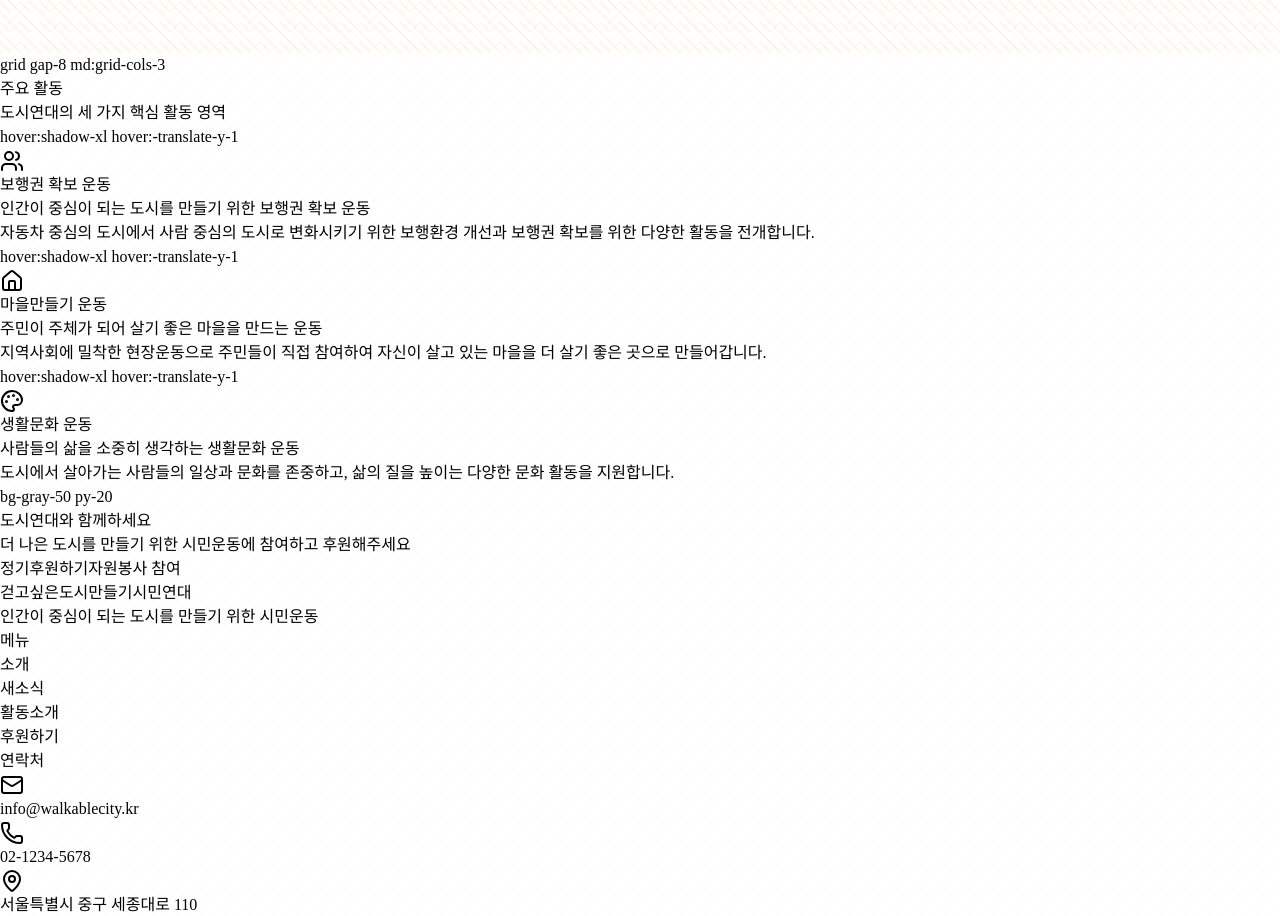
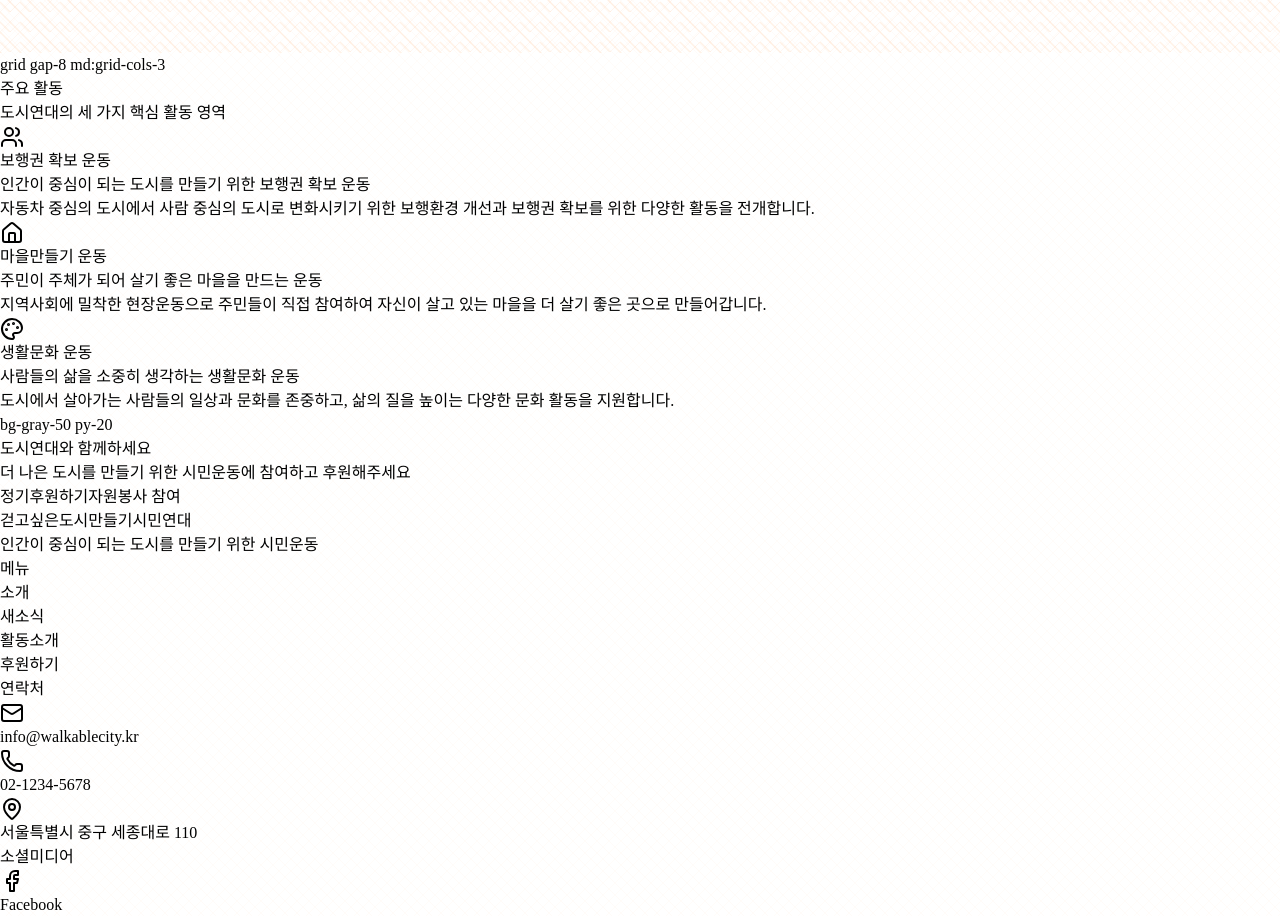
Before and after one commit to photiary/dosi, a Next.js app in the folder apps/web/: page / in a window 1280 px wide. Shown: the part 1400-2316 px from the top of the page. Built offline with nearby package versions, Linux system fonts and the light colour scheme.

Commit message:
주요 활동 카드 디자인 적용

```diff
--- a/apps/web/app/page.tsx
+++ b/apps/web/app/page.tsx
@@ -294,29 +294,29 @@ export default function Page() {
           <div className="grid gap-8 md:grid-cols-3">
             <ActivityCard
               icon={Users}
-              iconColor="text-blue-600"
-              iconBgColor="bg-blue-100"
+              variant="turquoise"
               title="보행권 확보 운동"
               description="인간이 중심이 되는 도시를 만들기 위한 보행권 확보 운동"
               content="자동차 중심의 도시에서 사람 중심의 도시로 변화시키기 위한 보행환경 개선과 보행권 확보를 위한 다양한 활동을 전개합니다."
+              onClick={() => console.log('보행권 확보 운동 클릭')}
             />
 
             <ActivityCard
               icon={Home}
-              iconColor="text-green-600"
-              iconBgColor="bg-green-100"
+              variant="coral"
               title="마을만들기 운동"
               description="주민이 주체가 되어 살기 좋은 마을을 만드는 운동"
               content="지역사회에 밀착한 현장운동으로 주민들이 직접 참여하여 자신이 살고 있는 마을을 더 살기 좋은 곳으로 만들어갑니다."
+              onClick={() => console.log('마을만들기 운동 클릭')}
             />
 
             <ActivityCard
               icon={Palette}
-              iconColor="text-purple-600"
-              iconBgColor="bg-purple-100"
+              variant="default"
               title="생활문화 운동"
               description="사람들의 삶을 소중히 생각하는 생활문화 운동"
               content="도시에서 살아가는 사람들의 일상과 문화를 존중하고, 삶의 질을 높이는 다양한 문화 활동을 지원합니다."
+              onClick={() => console.log('생활문화 운동 클릭')}
             />
           </div>
         </div>
--- a/apps/web/components/activity-card.tsx
+++ b/apps/web/components/activity-card.tsx
@@ -1,33 +1,186 @@
 import { Card, CardContent, CardDescription, CardHeader, CardTitle } from '@workspace/ui/components/card'
 import { LucideIcon } from 'lucide-react'
+import { cn } from '@workspace/ui/lib/utils'
 
 interface ActivityCardProps {
   icon: LucideIcon
-  iconColor: string
-  iconBgColor: string
+  iconColor?: string
+  iconBgColor?: string
   title: string
   description: string
   content: string
+  variant?: 'default' | 'turquoise' | 'coral'
+  className?: string
+  onClick?: () => void
+  disabled?: boolean
 }
 
-export function ActivityCard({ icon: Icon, iconColor, iconBgColor, title, description, content }: ActivityCardProps) {
+export function ActivityCard({
+  icon: Icon,
+  iconColor,
+  iconBgColor,
+  title,
+  description,
+  content,
+  variant = 'default',
+  className,
+  onClick,
+  disabled = false,
+}: ActivityCardProps) {
+  // 요구사항에 따른 색상 시스템 적용
+  const getVariantStyles = () => {
+    switch (variant) {
+      case 'turquoise':
+        return {
+          iconBg: 'bg-[#4ECDC4]/10',
+          iconColor: 'text-[#4ECDC4]',
+          hoverBg: 'hover:bg-gradient-to-br hover:from-[#4ECDC4]/5 hover:to-[#4ECDC4]/10',
+        }
+      case 'coral':
+        return {
+          iconBg: 'bg-[#FF6B6B]/10',
+          iconColor: 'text-[#FF6B6B]',
+          hoverBg: 'hover:bg-gradient-to-br hover:from-[#FF6B6B]/5 hover:to-[#FF6B6B]/10',
+        }
+      default:
+        return {
+          iconBg: 'bg-[#F8F9FA]',
+          iconColor: 'text-[#2C3E50]',
+          hoverBg: 'hover:bg-gradient-to-br hover:from-[#F8E8E8]/30 hover:to-[#F0F0F8]/30',
+        }
+    }
+  }
+
+  const variantStyles = getVariantStyles()
+
   return (
-    <div className="relative">
-      <div className="absolute left-0 top-0 z-10 font-mono text-xs text-gray-500">
-        hover:shadow-xl hover:-translate-y-1
+    <Card
+      className={cn(
+        // 기본 스타일 - 요구사항의 형태 및 비율 정의 적용
+        'group relative overflow-hidden',
+        'min-h-[280px] w-full max-w-[320px]', // 최소 높이로 변경하여 컨텐츠에 따라 확장 가능
+        'md:min-h-[280px] md:w-[320px]', // 태블릿/데스크톱
+        'sm:min-h-[245px] sm:w-full', // 모바일 반응형
+
+        // 배경 및 테두리 - 백그라운드 정의 적용
+        'border border-black/[0.08] bg-[#FDFDFD]', // 요구사항: 1px solid rgba(0,0,0,0.08)
+        'rounded-2xl', // 16px 모서리 반경
+
+        // 그림자 시스템 적용 - 요구사항 정확히 반영
+        'shadow-[0_2px_8px_rgba(0,0,0,0.08),0_1px_2px_rgba(0,0,0,0.06)]',
+
+        // 인터랙션 & 애니메이션 정의 적용
+        'transition-all duration-[200ms] ease-[cubic-bezier(0.4,0,0.2,1)]',
+        'hover:-translate-y-1 hover:transform hover:duration-[150ms]', // 호버: 150ms
+        'hover:shadow-[0_8px_24px_rgba(0,0,0,0.12),0_4px_8px_rgba(0,0,0,0.08)]', // 요구사항 정확히 반영
+        'active:scale-[0.98] active:duration-[100ms]', // 첫 번째 단계: scale(0.98)
+        'active:transition-[transform] active:ease-[cubic-bezier(0.4,0,0.2,1)]',
+
+        // 호버 배경 효과
+        variantStyles.hoverBg,
+
+        // 호버 시 보더 색상 변경 (요구사항: rgba(78,205,196,0.3))
+        'hover:border-[rgba(78,205,196,0.3)]',
+
+        // 접근성 - 포커스 상태 (요구사항: 0 0 0 3px rgba(78,205,196,0.2))
+        'focus-visible:shadow-[0_0_0_3px_rgba(78,205,196,0.2)] focus-visible:outline-none',
+        'focus-visible:border-[rgba(78,205,196,0.3)]', // 호버 시 보더 색상
+
+        // 모션 감소 설정 존중
+        'motion-reduce:transition-none motion-reduce:hover:transform-none',
+
+        // 비활성 상태
+        disabled && 'pointer-events-none opacity-60',
+
+        // 클릭 가능한 경우 커서 설정
+        onClick && 'cursor-pointer',
+
+        className
+      )}
+      onClick={onClick}
+      role={onClick ? 'button' : undefined}
+      tabIndex={onClick ? 0 : undefined}
+      aria-disabled={disabled}
+      onKeyDown={(e) => {
+        if (onClick && (e.key === 'Enter' || e.key === ' ')) {
+          e.preventDefault()
+          onClick()
+        }
+      }}
+    >
+      {/* 스페이싱 시스템에 따른 패딩 적용 */}
+      <div className="flex min-h-full flex-col px-5 sm:px-6 md:px-8">
+        {/* 헤더 층 - 레이어 정의 적용 */}
+        <CardHeader className="flex-none space-y-0 p-0 text-center">
+          {/* 아이콘 영역 - 64x64 컨테이너, 32x32 아이콘 */}
+          <div
+            className={cn(
+              'mx-auto mb-4 flex items-center justify-center', // 16px 마진 (요구사항: 아이콘 ↔ 제목 16px),
+              'h-16 w-16 rounded-full', // 완전한 원형
+              'transition-all duration-[150ms] ease-[cubic-bezier(0.4,0,0.2,1)]',
+              'group-hover:scale-105 group-hover:shadow-lg',
+              iconBgColor || variantStyles.iconBg
+            )}
+          >
+            <Icon
+              className={cn(
+                'h-8 w-8 transition-transform duration-[150ms]',
+                'group-hover:scale-110',
+                iconColor || variantStyles.iconColor
+              )}
+              aria-hidden="true"
+            />
+          </div>
+
+          {/* 타이포그래피 시스템 적용 */}
+          <CardTitle
+            className={cn(
+              // 제목 스타일 - 요구사항: H1 24px/1.2 (데스크톱), 20px/1.25 (모바일)
+              'text-xl font-semibold leading-[1.25] tracking-[-0.01em] md:text-2xl md:leading-[1.2]',
+              'mb-2 text-[#2C3E50]', // 8px 마진 (요구사항: 제목 ↔ 설명 8px)
+              'transition-colors duration-200 group-hover:text-[#2C3E50]'
+            )}
+          >
+            {title}
+          </CardTitle>
+
+          <CardDescription
+            className={cn(
+              // 서브제목 스타일 - 요구사항: H2 18px/1.3 (데스크톱), 16px/1.35 (모바일)
+              'text-base font-medium leading-[1.35] tracking-[-0.005em] md:text-lg md:leading-[1.3]',
+              'mb-3 text-[#7F8C8D]', // 12px 마진 (요구사항: 설명 ↔ 본문 12px)
+              'line-clamp-2' // 최대 2줄로 제한
+            )}
+          >
+            {description}
+          </CardDescription>
+        </CardHeader>
+
+        {/* 컨텐츠 층 - 레이어 정의 적용 */}
+        <CardContent className="flex flex-1 flex-col justify-start p-0">
+          <p
+            className={cn(
+              // 본문 스타일 - 요구사항: Body 14px/1.5 (데스크톱), 14px/1.6 (모바일)
+              'text-sm leading-[1.6] tracking-[0em] text-[#7F8C8D] md:leading-[1.5]', // 본문 letter-spacing 0em
+              'line-clamp-4', // 최대 4줄로 확장하여 여유 확보
+              'text-center'
+            )}
+          >
+            {content}
+          </p>
+        </CardContent>
       </div>
-      <Card className="group rounded-2xl bg-white p-8 text-center shadow-lg transition-all duration-300 hover:-translate-y-1 hover:shadow-xl">
-        <CardHeader>
-          <div className={`mx-auto mb-4 flex h-16 w-16 items-center justify-center rounded-full ${iconBgColor}`}>
-            <Icon className={`h-8 w-8 ${iconColor}`} />
-          </div>
-          <CardTitle className="text-xl text-gray-900">{title}</CardTitle>
-          <CardDescription className="text-base text-gray-600">{description}</CardDescription>
-        </CardHeader>
-        <CardContent>
-          <p className="text-sm text-gray-600">{content}</p>
-        </CardContent>
-      </Card>
-    </div>
+
+      {/* 로딩 상태를 위한 펄스 애니메이션 오버레이 - 요구사항: opacity 0.6 ↔ 1.0, 1.5초 주기 */}
+      {disabled && (
+        <div
+          className="absolute inset-0 animate-pulse rounded-2xl bg-white/40"
+          style={{
+            animationDuration: '1.5s',
+            animationTimingFunction: 'cubic-bezier(0.4, 0, 0.6, 1)',
+          }}
+        />
+      )}
+    </Card>
   )
 }
```
